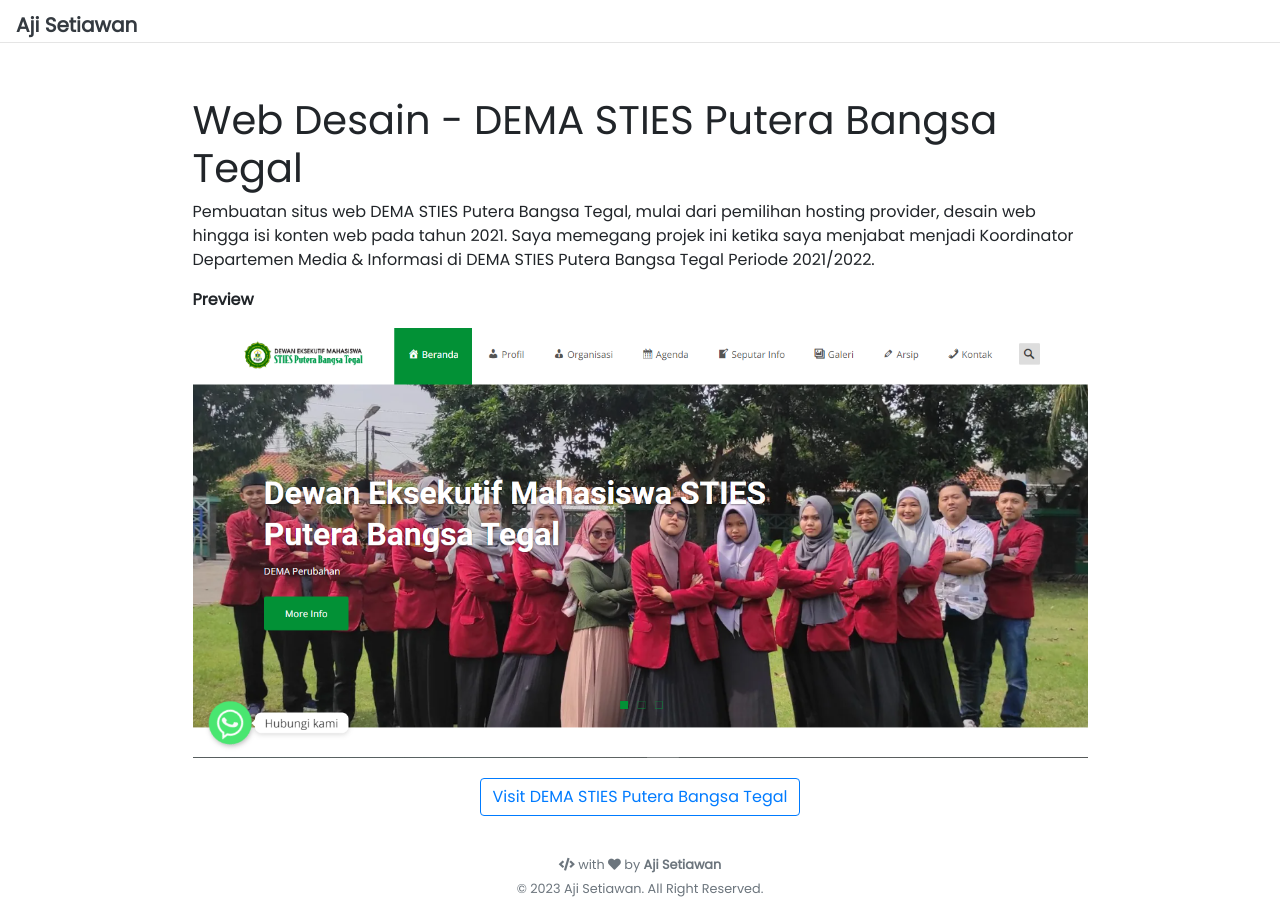
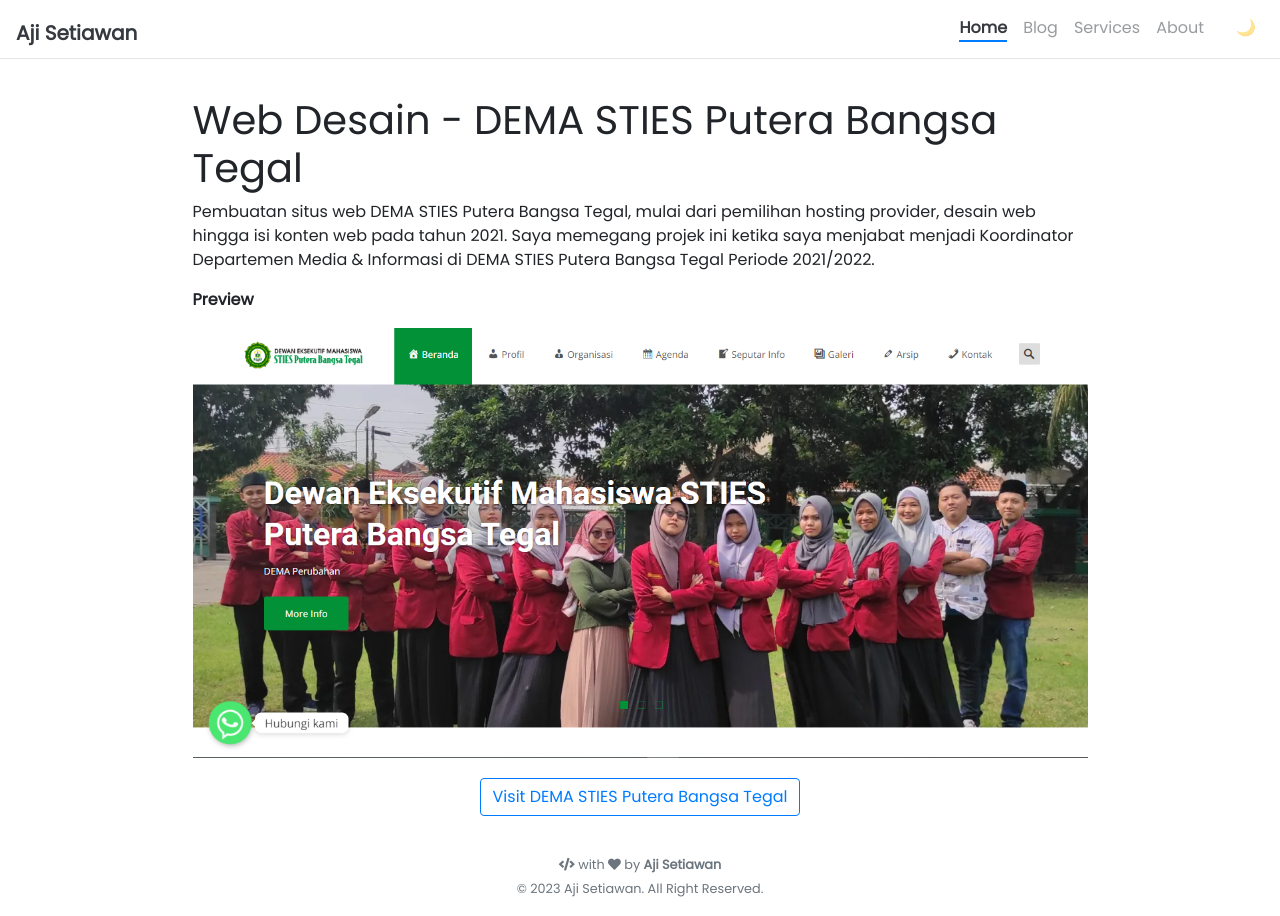
Before and after one commit to ajisetiawan716/ajisetiawan716.github.io, a Jekyll site: the page built from _projects/Web Desain DEMA STIES Putera Bangsa Tegal.md, in a window 1280 px wide. Built offline with Jekyll 4.4.1, drawn with Linux system fonts in a browser that asks for light colours; nearby versions of some CDN libraries; comment, search, counter and statistics services are not loaded.

Commit message:
Add files via upload

```diff
--- a/_includes/navbar.html
+++ b/_includes/navbar.html
@@ -1,50 +1,81 @@
-{% assign home_page_url = "/" %} <!-- Ganti dengan URL halaman home sesuai dengan konfigurasi tema Anda -->
+{%- if site.translate.enabled == true -%}
+	<!-- google translate button-->
+	<script type="text/javascript">
+	function googleTranslateElementInit() {
+	  new google.translate.TranslateElement({pageLanguage: 'en', layout: google.translate.TranslateElement.InlineLayout.SIMPLE}, 'google_translate_element');
+	}
+	</script>
+
+	<script type="text/javascript" src="//translate.google.com/translate_a/element.js?cb=googleTranslateElementInit"></script>
+	<!-- end of google translate button-->
+{%- endif -%}
+
+<!-- Javascript reminder -->
+<noscript>
+    <meta http-equiv="refresh" content="0; url=/404.html" />
+</noscript>
 
 <nav class="navbar navbar-expand-lg navbar-themed fixed-top">
-  <a class="navbar-brand" href="{{ site.baseurl }}{{ home_page_url }}">
-    <h5><b>{{ site.title }}</b></h5>
-  </a>
 
-  <button class="navbar-toggler" type="button" data-toggle="collapse" data-target="#navbarNavAltMarkup"
-    aria-controls="navbarNavAltMarkup" aria-expanded="false" aria-label="Toggle navigation">
+  <a class="navbar-brand" href="{{ site.baseurl }}/"><h5><b>{{ site.title }}</b></h5></a>
+
+  <button class="navbar-toggler" type="button" data-toggle="collapse" data-target="#navbarNavAltMarkup" aria-controls="navbarNavAltMarkup" aria-expanded="false" aria-label="Toggle navigation">
     <i class="fas fa-1x fa-bars text-themed"></i>
   </button>
 
-  <div id="navbarNavAltMarkup" class="collapse navbar-collapse">
-    <div class="navbar-nav ml-auto">
-      {% for html_page in filtered_pages %}
-        {% assign url = (html_page.external_url | default: html_page.url) | relative_url %}
+<div class="collapse navbar-collapse" id="navbarNavAltMarkup">
+  <div class="navbar-nav ml-auto">
 
-        {% if html_page.url contains "/blog/" and html_page.url != "/blog/" %}
-          {% continue %}
-        {% endif %}
+    {%- assign html_pages = site.html_pages | sort: 'weight' -%}
+    {%- assign filtered_pages = "" | split: "" -%}
 
-        {% if html_page.title == "Home" and page.url != home_page_url %}
-          {% assign active_status = "" %}
-        {% elsif page.url contains html_page.url %}
-          {% assign active_status = "active" %}
-        {% else %}
-          {% assign active_status = "" %}
-        {% endif %}
+    {%- for html_page in html_pages -%}
+      {%- assign exclude = false -%}
 
-        {% assign icon_class = "" %}
+      {%- for exclude_path in site.nav_exclude -%}
+        {%- if exclude_path == html_page.path -%}
+          {%- assign exclude = true -%}
+          {%- break -%}
+        {%- elsif exclude_path contains '**' -%}
+          {%- assign match = exclude_path | remove: '**' -%}
+          {%- if html_page.path contains match -%}
+            {%- assign exclude = true -%}
+            {%- break -%}
+          {%- endif -%}
+        {%- endif -%}
+      {%- endfor -%}
 
-        {% if html_page.title == "Blog" %}
-          {% assign icon_class = "fas fa-book" %}
-        {% elsif html_page.title == "About" %}
-          {% assign icon_class = "fas fa-user" %}
-        {% elsif html_page.title == "Projects" %}
-          {% assign icon_class = "fas fa-briefcase" %}
-        {% endif %}
+      {%- unless exclude -%}
+        {%- assign filtered_pages = filtered_pages | push: html_page -%}
+      {%- endunless -%}
+    {%- endfor -%}
 
-        {% if icon_class != "" %}
-          <a class="nav-item nav-link {{ active_status }}" href="{{ url }}">
-            <i class="{{ icon_class }}"></i> {{ html_page.title }}
-          </a>
-        {% else %}
-          <a class="nav-item nav-link {{ active_status }}" href="{{ url }}">{{ html_page.title }}</a>
-        {% endif %}
-      {% endfor %}
-    </div>
+    {% for html_page in filtered_pages %}
+      {%- if page.url contains html_page.url -%}
+        {%- assign active_status = "active" -%}
+      {%- else -%}
+        {%- assign active_status = "" -%}
+      {%- endif -%}
+
+      {%- if html_page.url contains "/blog/" and html_page.url != "/blog/" -%}
+        {%- continue -%}
+      {%- endif -%}
+
+      {%- if html_page.external_url -%}
+        {%- assign url = html_page.external_url -%}
+      {%- else -%}
+        {%- assign url = html_page.url | relative_url -%}
+      {%- endif -%}
+
+      <a class="nav-item nav-link {{ active_status }}" href="{{ url }}">{{ html_page.title }}</a>
+    {%- endfor %}
+
+    <!-- start google translate button-->
+    <div id="google_translate_element" class="nav-item nav-link"></div>
+    <!-- end of google translate button-->
+
+    <span id="theme-toggler" class="nav-item nav-link" role="button" onclick="toggleTheme()"></span>
   </div>
+</div>
+
 </nav>
```
